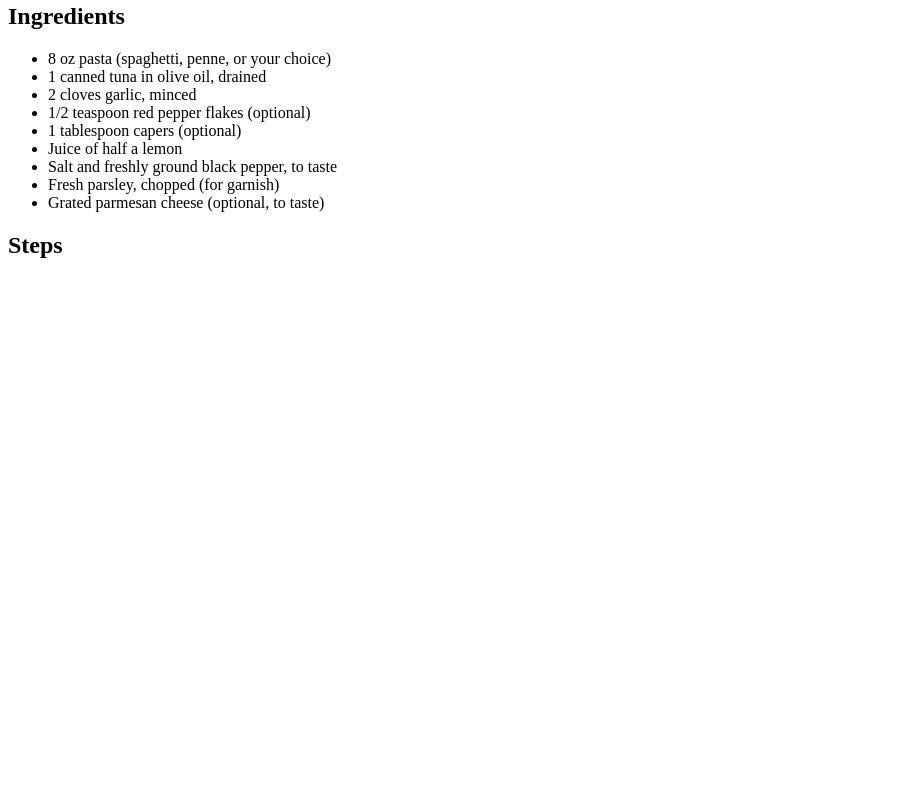
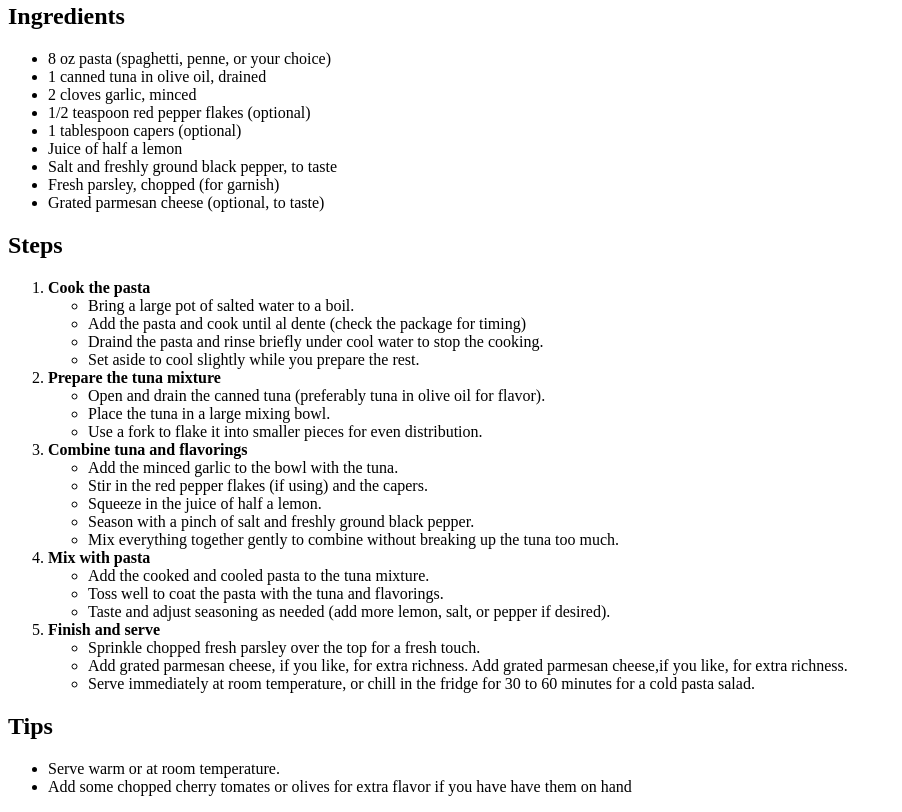
Before and after one commit to Elian50/odin-recipes, a plain HTML site: page recipes/tuna_pasta.html in a window 1280 px wide. Shown: the part 650-1462 px from the top of the page, without its empty margins (0-902 px from the left). Before the commit the page ends 929 px from the top, so only its background shows below. Drawn offline with Linux system fonts and the light colour scheme.

Commit message:
Added info on tuna_pasta.html
Completed all required info for tuna pasta recipe.

```diff
--- a/recipes/tuna_pasta.html
+++ b/recipes/tuna_pasta.html
@@ -39,6 +39,62 @@
         </ul>
 
     <h2>Steps</h2>
+        <ol>
 
+            <li><strong>Cook the pasta</strong></li>
+                <ul>
+                    <li>Bring a large pot of salted water to a boil.</li>
+                    <li>Add the pasta and cook until al dente (check the package
+                        for timing)</li>
+                    <li>Draind the pasta and rinse briefly under cool
+                        water to stop the cooking.</li>
+                    <li>Set aside to cool slightly while you prepare the rest.</li>
+                </ul>
+
+            <li><strong>Prepare the tuna mixture</strong></li>
+                <ul>
+                    <li>Open and drain the canned tuna (preferably tuna in olive
+                        oil for flavor).</li>
+                    <li>Place the tuna in a large mixing bowl.</li>
+                    <li>Use a fork to flake it into smaller pieces for
+                        even distribution.</li>
+                </ul>
+
+            <li><strong>Combine tuna and flavorings</strong></li>
+                <ul>
+                    <li>Add the minced garlic to the bowl with the tuna.</li>
+                    <li>Stir in the red pepper flakes (if using) and the capers.</li>
+                    <li>Squeeze in the juice of half a lemon.</li>
+                    <li>Season with a pinch of salt and freshly ground black pepper.</li>
+                    <li>Mix everything together gently to combine without
+                        breaking up the tuna too much.</li>
+                </ul>
+
+            <li><strong>Mix with pasta</strong></li>
+                <ul>
+                    <li>Add the cooked and cooled pasta to the tuna mixture.</li>
+                    <li>Toss well to coat the pasta with the tuna and flavorings.</li>
+                    <li>Taste and adjust seasoning as needed (add more lemon, salt,
+                        or pepper if desired).</li>
+                </ul>
+
+
+            <li><strong>Finish and serve</strong></li>
+            <ul>
+                <li>Sprinkle chopped fresh parsley over the top for a fresh touch.</li>
+                <li>Add grated parmesan cheese, if you like, for extra richness.
+                    Add grated parmesan cheese,if you like, for extra richness.</li>
+                <li>Serve immediately at room temperature, or chill in the fridge
+                    for 30 to 60 minutes for a cold pasta salad.</li>
+            </ul>
+
+        </ol>
+
+    <h2>Tips</h2>
+     <ul>
+        <li>Serve warm or at room temperature.</li>
+        <li>Add some chopped cherry tomates or olives for extra flavor if you have
+            have them on hand</li>
+    </ul>
 </body>
 </html>
```
